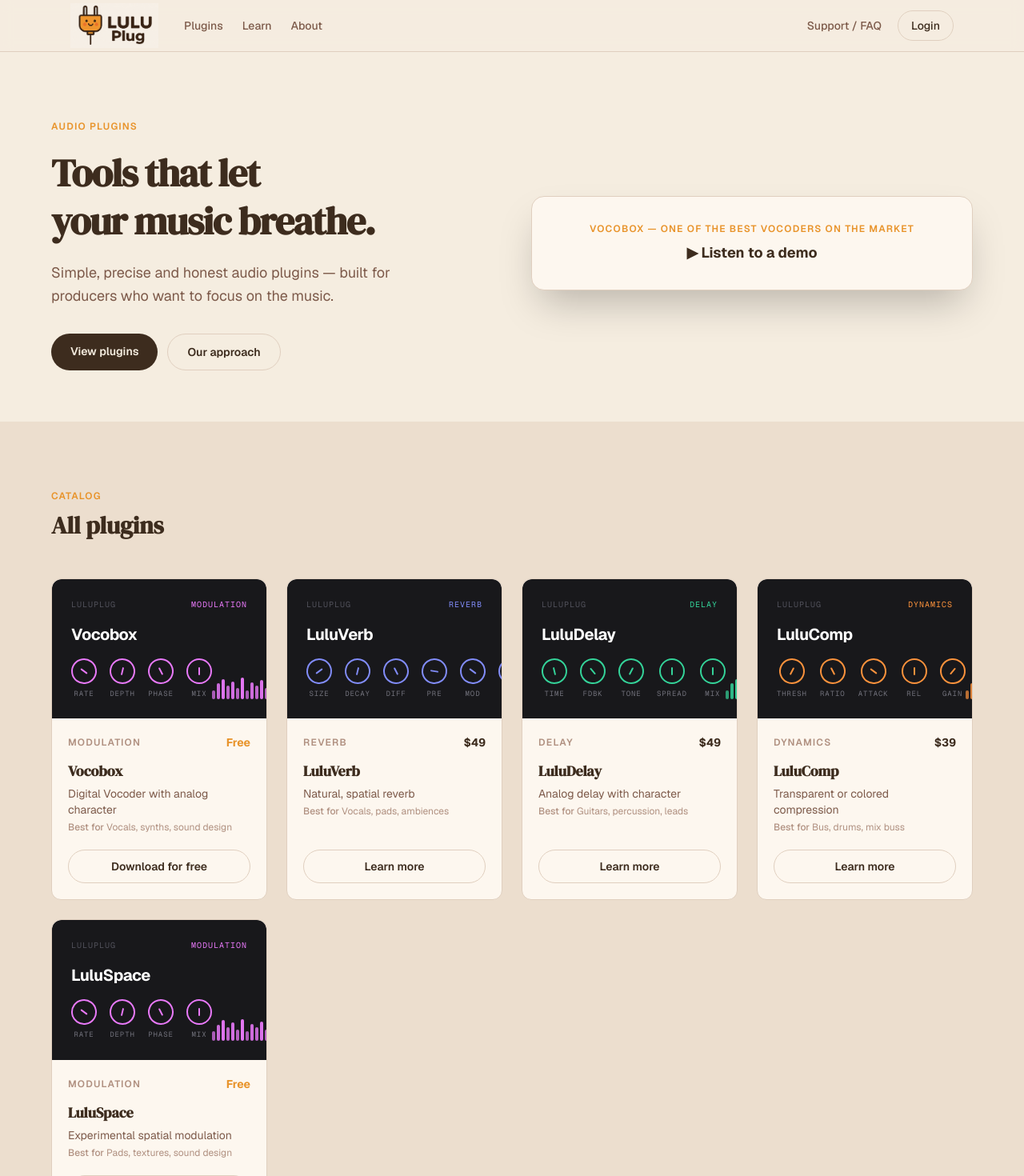
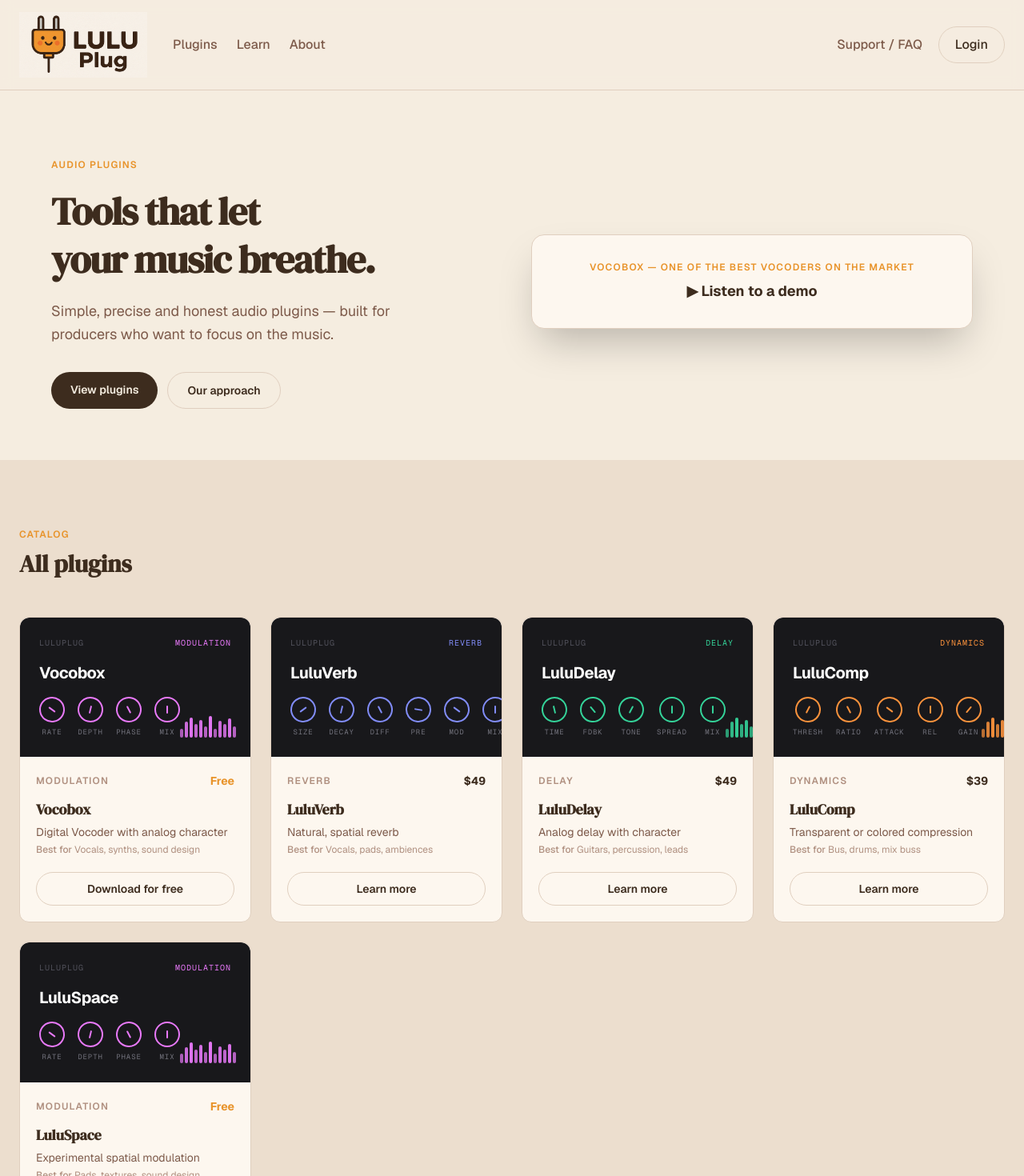
Before and after one commit to UlysseLeb/luluplug_website, a Next.js app: page / in a window 1280 px wide. Shown: the top 1470 px of the page at 80% size. Built offline with nearby package versions, Linux system fonts and the light colour scheme.

Commit message:
Adding_toggle_Play_pause

```diff
--- a/app/components/Footer.tsx
+++ b/app/components/Footer.tsx
@@ -1,7 +1,7 @@
 export default function Footer() {
   return (
     <footer className="border-t border-border py-10 px-6">
-      <div className="max-w-6xl mx-auto flex flex-col md:flex-row items-center justify-between gap-4 text-sm text-brown-mid">
+      <div className="max-w-10xl mx-auto flex flex-col md:flex-row items-center justify-between gap-4 text-sm text-brown-mid">
         <span className="font-bold text-brown">luluplug</span>
         <p>Honest audio plugins, crafted with care.</p>
         <p>© {new Date().getFullYear()} luluplug. All rights reserved.</p>
--- a/app/components/Hero.tsx
+++ b/app/components/Hero.tsx
@@ -1,9 +1,23 @@
 "use client";
-import { useRef } from "react";
+import { useRef, useState } from "react";
 
 export default function Hero() {
   // référence vers la balise audio pour pouvoir la lancer au clic
   const audioRef = useRef<HTMLAudioElement>(null);
+  const [isPlaying, setIsPlaying] = useState(false);
+
+  function handlePlayPause() {
+    if (audioRef.current) {
+      if (isPlaying) {
+        audioRef.current.pause();
+        setIsPlaying(false);
+      } else {
+        audioRef.current.play();
+        setIsPlaying(true);
+      }
+    }
+  }
+
 
   return (
     <section className="pt-20 pb-16 px-6">
@@ -42,7 +56,7 @@
           <audio ref={audioRef} src="/vocobox-demo.mp3" />
           <button
             type="button"
-            onClick={() => audioRef.current?.play()}
+            onClick={handlePlayPause}
             className="w-full px-6 py-8 rounded-2xl border border-border bg-surface hover:bg-dim transition-colors text-center shadow-2xl"
           >
             <span className="block text-xs font-semibold tracking-widest uppercase text-accent mb-2">
--- a/app/components/Navbar.tsx
+++ b/app/components/Navbar.tsx
@@ -3,20 +3,20 @@
 export default function Navbar() {
   return (
     <header className="sticky top-0 z-50 bg-bg/95 backdrop-blur-sm border-b border-border">
-      <div className="max-w-6xl mx-auto px-6 h-16 flex items-center justify-between">
+      <div className="max-w-10xl mx-auto px-6 h-28 flex items-center justify-between">
         <div className="flex items-center gap-8">
           <a href="/" className="flex items-center">
             <Image
               src="/new_logo.png"
               alt="LuluPlug"
-              width={110}
-              height={44}
+              width={160}
+              height={64}
               className="object-contain"
               priority
             />
           </a>
 
-          <nav className="hidden md:flex items-center gap-6 text-sm font-medium text-brown-mid">
+          <nav className="hidden md:flex items-center gap-6 text-base font-medium text-brown-mid">
             <a href="#plugins" className="hover:text-brown transition-colors">
               Plugins
             </a>
@@ -29,13 +29,13 @@
           </nav>
         </div>
 
-        <div className="hidden md:flex items-center gap-5 text-sm font-medium text-brown-mid">
+        <div className="hidden md:flex items-center gap-5 text-base font-medium text-brown-mid">
           <a href="#faq" className="hover:text-brown transition-colors">
             Support / FAQ
           </a>
           <a
             href="#login"
-            className="px-4 py-2 rounded-full border border-border text-brown hover:bg-dim transition-colors"
+            className="px-5 py-2.5 rounded-full border border-border text-brown hover:bg-dim transition-colors"
           >
             Login
           </a>
--- a/app/components/PluginsSection.tsx
+++ b/app/components/PluginsSection.tsx
@@ -166,7 +166,7 @@
 export default function PluginsSection() {
   return (
     <section id="plugins" className="py-20 px-6 bg-dim">
-      <div className="max-w-6xl mx-auto">
+      <div className="max-w-10xl mx-auto">
         <div className="mb-12">
           <span className="text-xs font-semibold tracking-widest uppercase text-accent">
             Catalog
```
